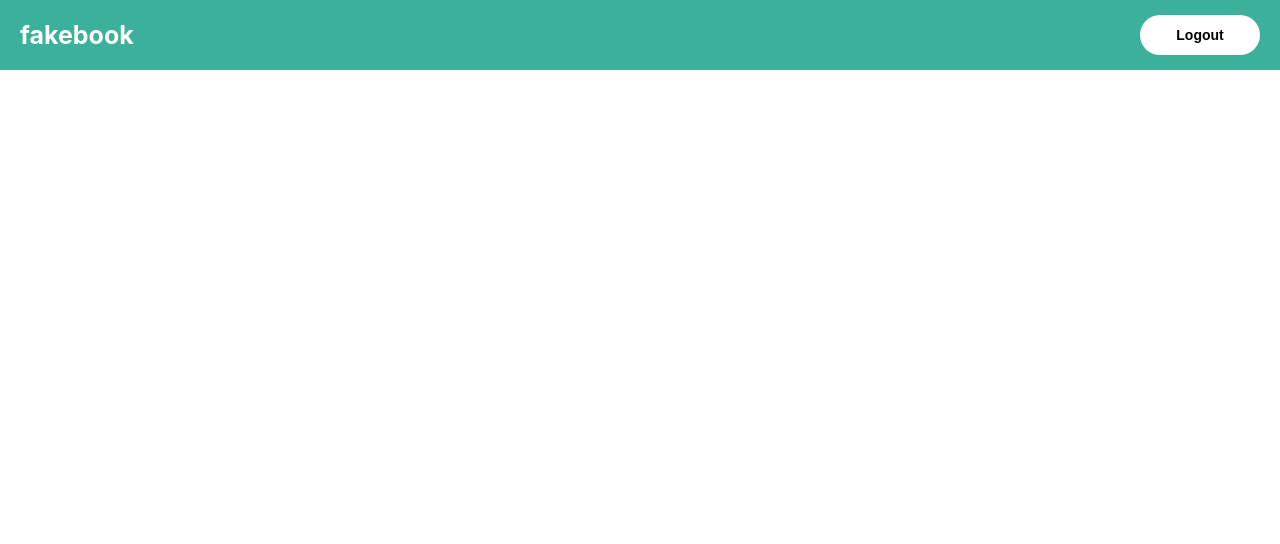
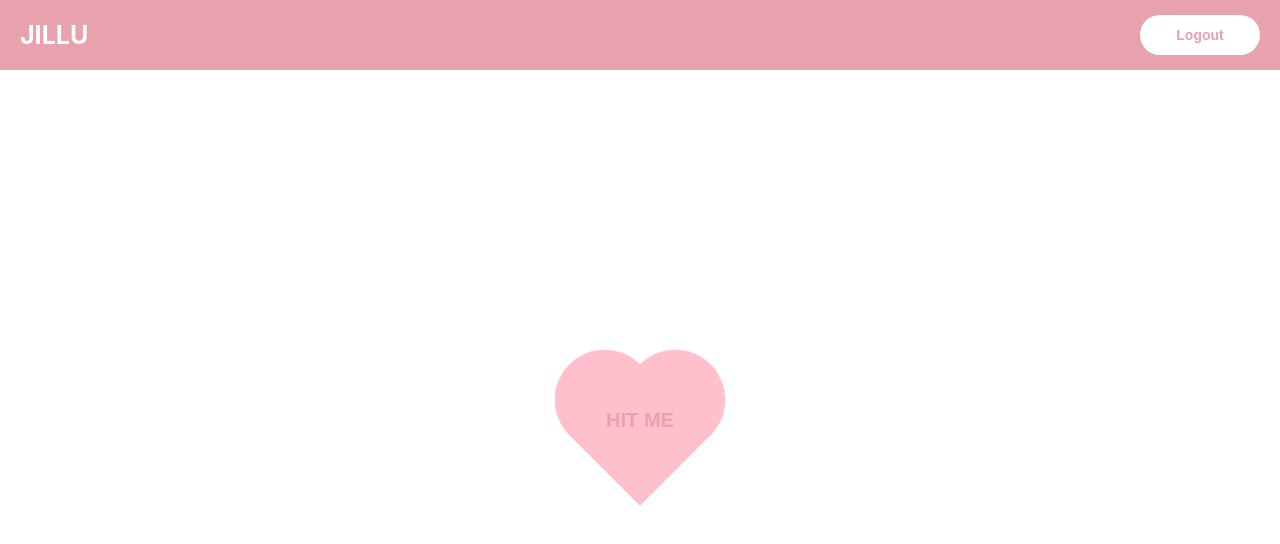
Before and after one commit to Shanmugam3008/Project-To-Jillu, a React (Create React App) app in the folder Project-CRUD/Project-Folder-main/client/: page / in a window 1280 px wide. Shown: the top 544 px of the page. Built offline with nearby package versions, Linux system fonts and the light colour scheme; sample sign-in values are in the browser's storage.

Commit message:
Heart Added

```diff
--- a/Project-CRUD/Project-Folder-main/client/src/App.js
+++ b/Project-CRUD/Project-Folder-main/client/src/App.js
@@ -2,6 +2,7 @@ import { Route, Routes, Navigate } from "react-router-dom";
 import Main from "./components/Main";
 import Signup from "./components/Singup";
 import Login from "./components/Login";
+import Hello from './components/Hello';
 
 function App() {
 	const user = localStorage.getItem("token");
@@ -12,6 +13,7 @@ function App() {
 			<Route path="/signup" exact element={<Signup />} />
 			<Route path="/login" exact element={<Login />} />
 			<Route path="/" element={<Navigate replace to="/login" />} />
+			 <Route path="/Hello" element={<Hello />} />
 		</Routes>
 	);
 }
--- /dev/null
+++ b/Project-CRUD/Project-Folder-main/client/src/components/Hello/index.jsx
@@ -0,0 +1,20 @@
+// src/components/Gallery.js
+import styles from "./styles.module.css";
+
+
+const Gallery = () => {
+  return (
+    <div className={styles.gallery_container}>
+      <nav className={styles.navbar}>
+        <h1>JILLU</h1>
+        <button className={styles.white_btn}><a href={"/"}>Back</a></button>
+      </nav>
+      <div className={styles.gallery_content}>
+        <div className={styles.image_item}>Hey Fool Focus On Carreer</div>
+
+      </div>
+    </div>
+  );
+};
+
+export default Gallery;
--- /dev/null
+++ b/Project-CRUD/Project-Folder-main/client/src/components/Hello/styles.module.css
@@ -0,0 +1,75 @@
+/* Add these to your existing styles */
+.main_container {
+  position: relative;
+  width: 100%;
+}
+
+.navbar {
+  width: 100%;
+  height: 70px;
+  background-color: rgb(232, 162, 174);
+  display: flex;
+  align-items: center;
+  justify-content: space-between;
+  position: sticky;
+  top: 0;
+  z-index: 100;
+}
+
+.navbar h1 {
+  color: white;
+  font-size: 25px;
+  margin-left: 20px;
+}
+
+.white_btn {
+  border: none;
+  outline: none;
+  padding: 12px 0;
+  background-color: white;
+  color: rgb(232, 162, 174);
+  border-radius: 20px;
+  width: 120px;
+  font-weight: bold;
+  font-size: 14px;
+  cursor: pointer;
+  margin-right: 20px;
+  a{
+    text-decoration: none;
+    color: rgb(232, 162, 174);
+  }
+}
+
+.gallery_container {
+  width: 100%;
+
+  background-color: #f5f5f5;
+}
+
+.gallery_content {
+  padding: 2rem;
+  max-width: 1200px;
+    min-height: calc(100vh - 140px);
+  margin: 0 auto;
+  display: flex;
+  justify-content: center;
+  align-items: center;
+}
+
+.image_item {
+    width: 50%;
+    height: 50%;
+    text-align: center;
+    font-size: xx-large;
+    font-weight: bolder;
+    color: rgb(232, 162, 174);
+}
+
+/* .image_item {
+  height: 200px;
+  background-color: #ddd;
+  display: flex;
+  align-items: center;
+  justify-content: center;
+  border-radius: 8px;
+} */
--- a/Project-CRUD/Project-Folder-main/client/src/components/Login/index.jsx
+++ b/Project-CRUD/Project-Folder-main/client/src/components/Login/index.jsx
@@ -34,7 +34,7 @@ const Login = () => {
 			<div className={styles.login_form_container}>
 				<div className={styles.left}>
 					<form className={styles.form_container} onSubmit={handleSubmit}>
-						<h1>Login to Your Account</h1>
+						<h1 className={styles.Headmain}>Login to Your Account</h1>
 						<input
 							type="email"
 							placeholder="Email"
@@ -55,7 +55,7 @@ const Login = () => {
 						/>
 						{error && <div className={styles.error_msg}>{error}</div>}
 						<button type="submit" className={styles.green_btn}>
-							Sing In
+							Sign In
 						</button>
 					</form>
 				</div>
@@ -63,7 +63,7 @@ const Login = () => {
 					<h1>New Here ?</h1>
 					<Link to="/signup">
 						<button type="button" className={styles.white_btn}>
-							Sing Up
+							Sign Up
 						</button>
 					</Link>
 				</div>
--- a/Project-CRUD/Project-Folder-main/client/src/components/Login/styles.module.css
+++ b/Project-CRUD/Project-Folder-main/client/src/components/Login/styles.module.css
@@ -66,7 +66,7 @@
 	flex-direction: column;
 	align-items: center;
 	justify-content: center;
-	background-color: #3bb19b;
+	background-color: rgb(232, 162, 174);
 	border-top-right-radius: 10px;
 	border-bottom-right-radius: 10px;
 }
@@ -90,9 +90,14 @@
 	font-size: 14px;
 	cursor: pointer;
 }
-
+.white_btn{
+	color: rgb(232, 162, 174);
+}
 .green_btn {
-	background-color: #3bb19b;
+	background-color: rgb(232, 162, 174);
 	color: white;
 	margin: 10px;
 }
+.Headmain{
+	color: rgb(232, 162, 174);
+}
--- a/Project-CRUD/Project-Folder-main/client/src/components/Main/index.jsx
+++ b/Project-CRUD/Project-Folder-main/client/src/components/Main/index.jsx
@@ -9,11 +9,20 @@ const Main = () => {
   return (
     <div className={styles.main_container}>
       <nav className={styles.navbar}>
-				<h1>fakebook</h1>
+        <h1>JILLU</h1>
         <button className={styles.white_btn} onClick={handleLogout}>
           Logout
         </button>
       </nav>
+      <div className={styles.center}>
+        <div className={styles.back}></div>
+        <div className={styles.heart_container}>
+          <div className={styles.heart}></div>
+          <button className={styles.gallery_btn}>
+            <a href={"/Hello"}>HIT ME</a>
+          </button>
+        </div>
+      </div>
     </div>
   );
 };
--- a/Project-CRUD/Project-Folder-main/client/src/components/Main/styles.module.css
+++ b/Project-CRUD/Project-Folder-main/client/src/components/Main/styles.module.css
@@ -1,10 +1,19 @@
+.main_container {
+  position: relative;
+  width: 100%;
+  min-height: 100vh;
+}
+
 .navbar {
   width: 100%;
   height: 70px;
-	background-color: #3bb19b;
+  background-color: rgb(232, 162, 174);
   display: flex;
   align-items: center;
   justify-content: space-between;
+  position: sticky;
+  top: 0;
+  z-index: 100;
 }
 
 .navbar h1 {
@@ -18,6 +27,7 @@
   outline: none;
   padding: 12px 0;
   background-color: white;
+  color: rgb(232, 162, 174);
   border-radius: 20px;
   width: 120px;
   font-weight: bold;
@@ -25,3 +35,104 @@
   cursor: pointer;
   margin-right: 20px;
 }
+
+.center {
+  position: relative;
+  min-height: calc(100vh - 70px);
+  display: flex;
+  justify-content: center;
+  align-items: center;
+}
+
+.back {
+  position: fixed;
+  top: 70px;
+  left: 0;
+  width: 100%;
+  height: calc(100% - 70px);
+  background: white;
+  animation-name: backdiv;
+  animation-duration: 1s;
+  animation-iteration-count: infinite;
+}
+
+/* ... (keep all your existing styles the same until .heart_container) */
+
+.heart_container {
+  position: relative;
+  width: 100px;  /* Double from 50px */
+  height: 100px; /* Double from 50px */
+  display: flex;
+  justify-content: center;
+  align-items: center;
+}
+
+.heart {
+  position: absolute;
+  background-color: pink;
+  height: 100px; /* Double from 50px */
+  width: 100px;  /* Double from 50px */
+  transform: rotate(-45deg);
+  animation-name: beat;
+  animation-duration: 1s;
+  animation-iteration-count: infinite;
+}
+
+.heart:after {
+  background-color: pink;
+  content: "";
+  border-radius: 50%;
+  position: absolute;
+  width: 100px;  /* Double from 50px */
+  height: 100px; /* Double from 50px */
+  top: 0px;
+  left: 50px;    /* Double from 25px */
+}
+
+.heart:before {
+  background-color: pink;
+  content: "";
+  border-radius: 50%;
+  position: absolute;
+  width: 100px;  /* Double from 50px */
+  height: 100px; /* Double from 50px */
+  top: -50px;    /* Double from -25px */
+  left: 0px;
+}
+
+/* Keep all other styles the same */
+
+.gallery_btn {
+  position: absolute;
+  border: none;
+  outline: none;
+  padding: 12px 0;
+  border-radius: 20px;
+  background-color: transparent;
+  width: 120px;
+  font-weight: bold;
+  font-size: 20px;
+  cursor: pointer;
+  z-index: 2;
+  transform: translateY(-15px);
+}
+
+.gallery_btn a {
+  text-decoration: none;
+  color: rgb(232, 162, 174) ;
+}
+
+@keyframes backdiv {
+  50% {
+    background: #ffe6f2;
+  }
+}
+
+@keyframes beat {
+  0% {
+    transform: scale(1) rotate(-45deg);
+  }
+  50% {
+    transform: scale(0.6) rotate(-45deg);
+  }
+}
--- a/Project-CRUD/Project-Folder-main/client/src/components/Singup/index.jsx
+++ b/Project-CRUD/Project-Folder-main/client/src/components/Singup/index.jsx
@@ -39,16 +39,16 @@ const Signup = () => {
 		<div className={styles.signup_container}>
 			<div className={styles.signup_form_container}>
 				<div className={styles.left}>
-					<h1>Welcome Back</h1>
+					<h1 >Welcome Back</h1>
 					<Link to="/login">
 						<button type="button" className={styles.white_btn}>
-							Sing in
+							Sign in
 						</button>
 					</Link>
 				</div>
 				<div className={styles.right}>
 					<form className={styles.form_container} onSubmit={handleSubmit}>
-						<h1>Create Account</h1>
+						<h1 className={styles.headmain}>Create Account</h1>
 						<input
 							type="text"
 							placeholder="First Name"
@@ -87,7 +87,7 @@ const Signup = () => {
 						/>
 						{error && <div className={styles.error_msg}>{error}</div>}
 						<button type="submit" className={styles.green_btn}>
-							Sing Up
+							Sign Up
 						</button>
 					</form>
 				</div>
--- a/Project-CRUD/Project-Folder-main/client/src/components/Singup/styles.module.css
+++ b/Project-CRUD/Project-Folder-main/client/src/components/Singup/styles.module.css
@@ -6,7 +6,9 @@
 	align-items: center;
 	justify-content: center;
 }
-
+.headmain{
+	color: rgb(232, 162, 174);
+}
 .signup_form_container {
 	width: 900px;
 	height: 500px;
@@ -22,7 +24,7 @@
 	flex-direction: column;
 	align-items: center;
 	justify-content: center;
-	background-color: #3bb19b;
+	background-color: rgb(232, 162, 174);
 	border-top-left-radius: 10px;
 	border-bottom-left-radius: 10px;
 }
@@ -92,7 +94,11 @@
 }
 
 .green_btn {
-	background-color: #3bb19b;
+	background-color: rgb(232, 162, 174);
 	color: white;
 	margin: 10px;
 }
+
+.white_btn{
+	color: rgb(232, 162, 174);
+}
```
Lines whose indentation alone changed are shown as unchanged.
